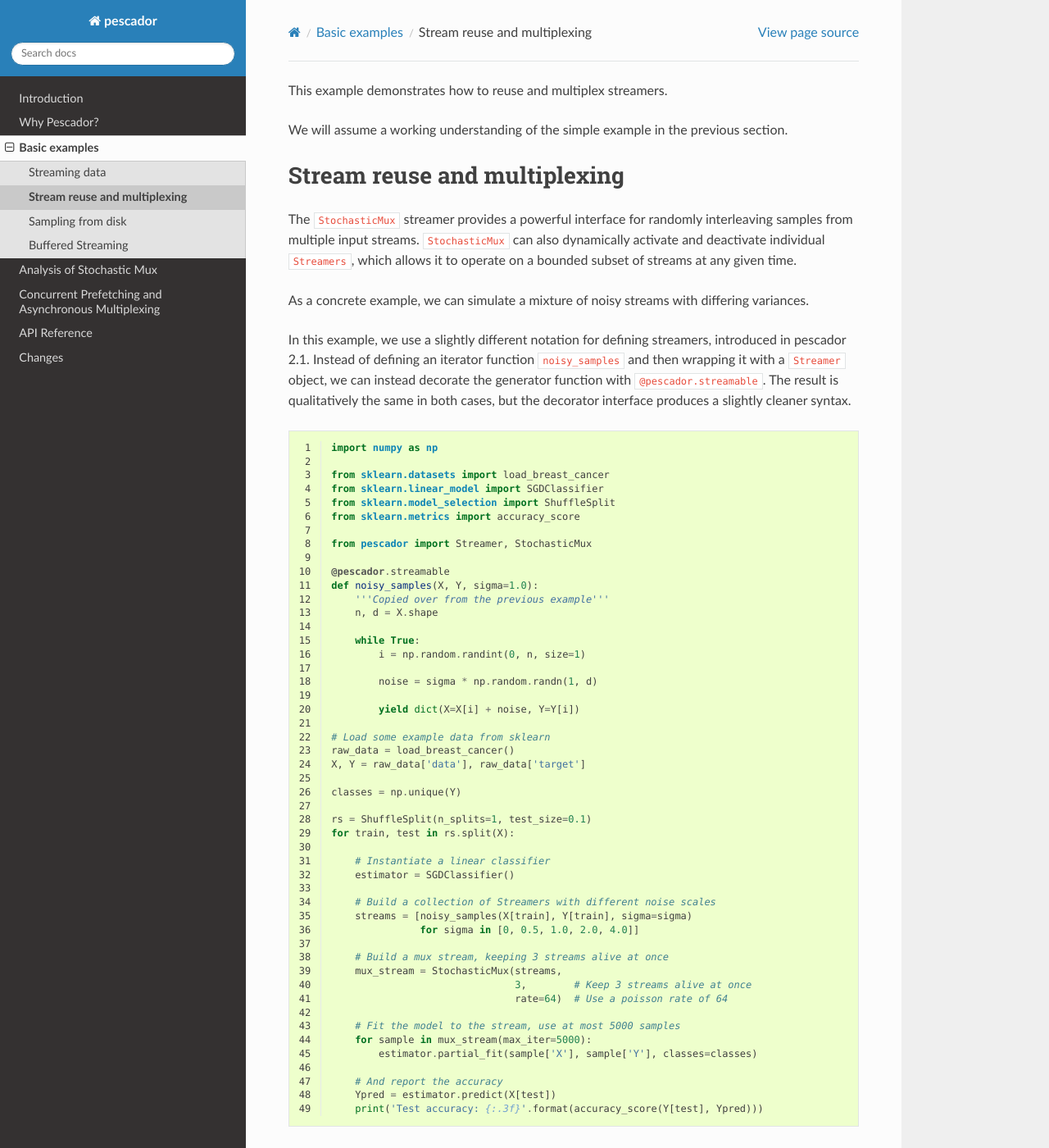
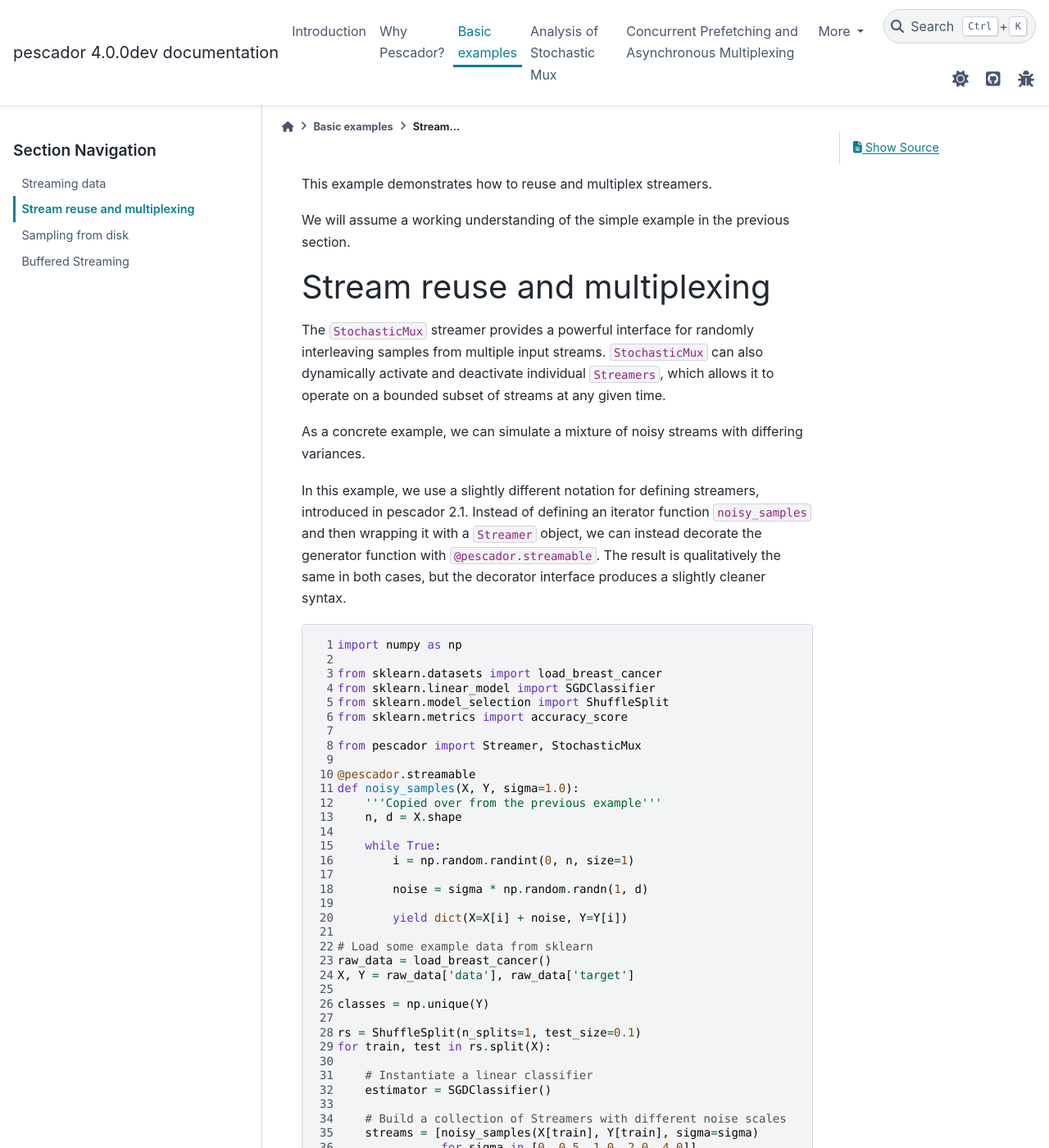
Before and after one commit to pescadores/pescador, a Sphinx documentation site: the page built from docs/example2.rst, in a window 1280 px wide and 1400 px high. Shown: the whole window at 82% size. Built offline with Sphinx 7.4.7 and the PyData theme 0.15.4, drawn with Linux system fonts in a browser that asks for light colours; pages that are not in the unit, such as notebooks, are missing from menus; cross-references to code outside the pages are shown as plain code; some of the changed text lies outside the part shown.

Commit message:
Bump version to 4.0.0dev and migrate Sphinx docs to pydata-sphinx-theme
- Update short_version to 4.0 and version to 4.0.0dev in pescador/version.py
- Migrate docs/conf.py from sphinx-rtd-theme to pydata-sphinx-theme
- Add GitHub and issue tracker icon links and theme options in docs/conf.py
- Update docs requirements in docs/requirements.txt and pyproject.toml
- Update .readthedocs.yaml to ubuntu-24.04 and Python 3.13

Co-authored-by: Gemini 3.8 Flash <noreply@antigravity.google.com>

```diff
--- a/docs/conf.py
+++ b/docs/conf.py
@@ -38,6 +38,7 @@ extensions = [
     # 'sphinx.ext.doctest',
     'numpydoc',
     'sphinx_gallery.gen_gallery',
+    'pydata_sphinx_theme',
 ]
 
 # Configuration for sphinx-gallery
@@ -145,14 +146,33 @@ intersphinx_mapping = {'python': ('https://docs.python.org/3', None),
 
 # The theme to use for HTML and HTML Help pages.  See the documentation for
 # a list of builtin themes.
-import sphinx_rtd_theme
-html_theme = 'sphinx_rtd_theme'
-html_theme_path = [sphinx_rtd_theme.get_html_theme_path()]
+html_theme = 'pydata_sphinx_theme'
 
-# Theme options are theme-specific and customize the look and feel of a theme
-# further.  For a list of options available for each theme, see the
-# documentation.
-#html_theme_options = {}
+html_theme_options = {
+    "icon_links": [
+        {
+            "name": "GitHub",
+            "url": "https://github.com/pescadores/pescador",
+            "icon": "fa-brands fa-square-github",
+            "type": "fontawesome",
+        },
+        {
+            "name": "GitHub Issues",
+            "url": "https://github.com/pescadores/pescador/issues",
+            "icon": "fa-classic fa-bug",
+            "type": "fontawesome",
+        },
+    ],
+    "navbar_end": ["theme-switcher", "navbar-icon-links"],
+    "navbar_align": "left",
+    "show_nav_level": 1,
+    "show_version_warning_banner": True,
+    "sticky_banners": True,
+}
+
+html_context = {
+    "default_mode": "light",
+}
 
 # Add any paths that contain custom themes here, relative to this directory.
 #html_theme_path = []
--- a/docs/requirements.txt
+++ b/docs/requirements.txt
@@ -2,4 +2,4 @@ numpydoc>=0.6
 sphinx
 sphinx-gallery
 matplotlib
-sphinx_rtd_theme
+pydata-sphinx-theme
--- a/pescador/version.py
+++ b/pescador/version.py
@@ -1,5 +1,5 @@
 #!/usr/bin/env python
 """Version info"""
 
-short_version = "3.0"
-version = "3.0.0"
+short_version = "4.0"
+version = "4.0.0dev"
--- a/pyproject.toml
+++ b/pyproject.toml
@@ -31,8 +31,11 @@ dependencies = [
 
 [project.optional-dependencies]
 docs = [
+    "sphinx>=8.0.0",
     "numpydoc>=0.6",
+    "pydata-sphinx-theme>=0.16.0",
     "sphinx-gallery>=0.1.10",
+    "matplotlib",
 ]
 tests = [
     "pytest",
```
Also changed, not shown: .readthedocs.yaml.
